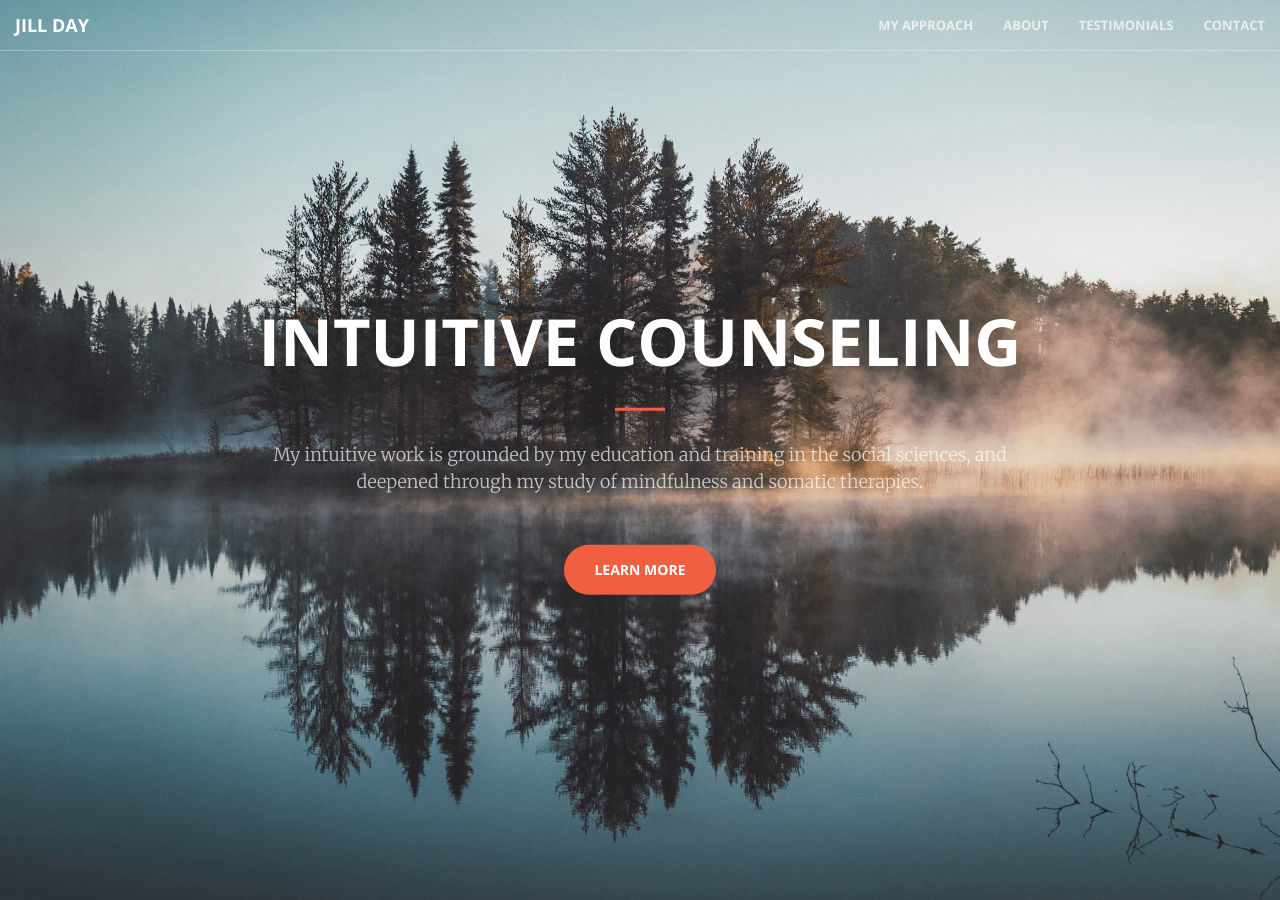
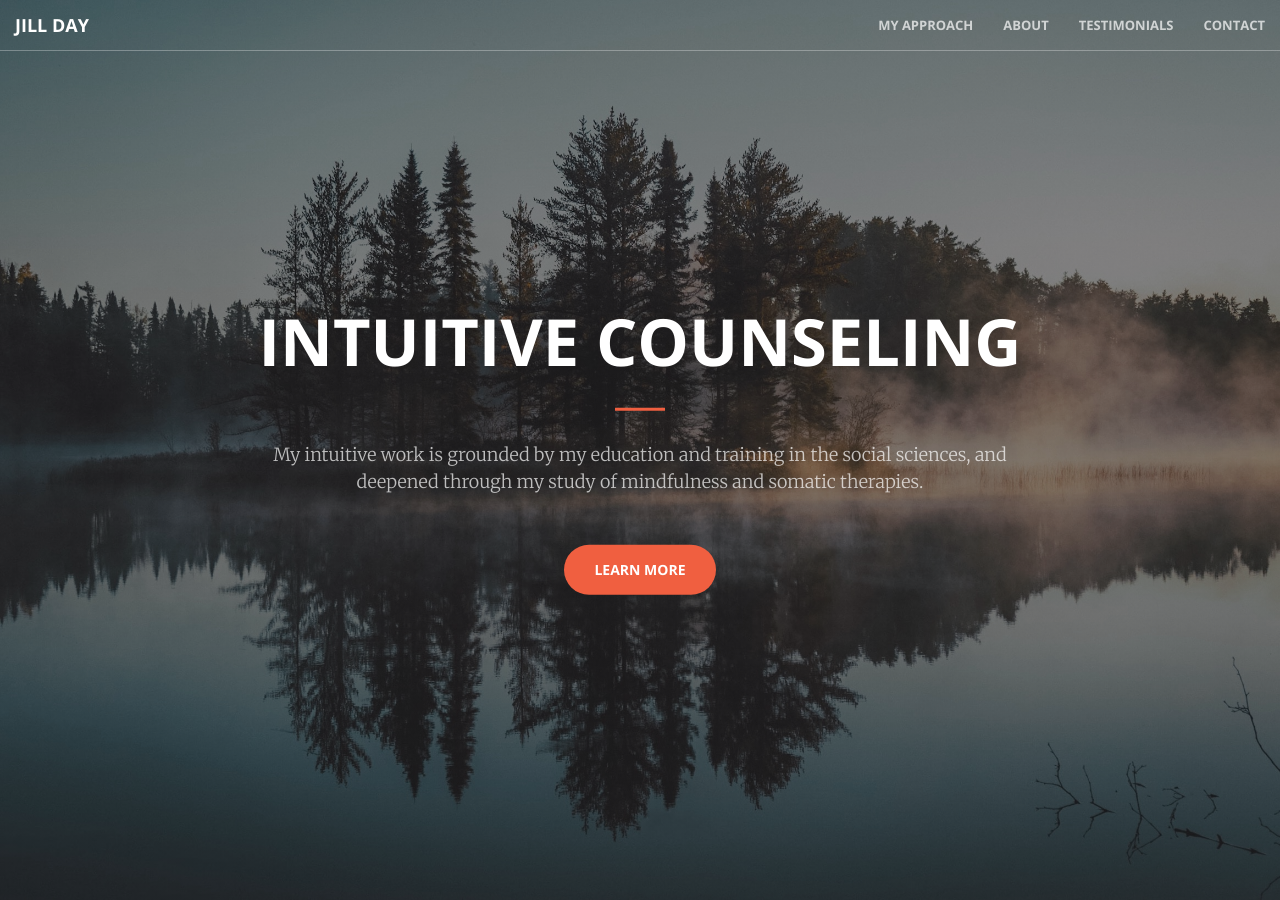
Before and after one commit to audreyshub/jilladay, a Jekyll site: the page built from index.html, in a window 1280 px wide and 900 px high. Built offline with Jekyll 4.4.1, drawn with Linux system fonts in a browser that asks for light colours.

Commit message:
add gradient to background

```diff
--- a/_sass/_base.scss
+++ b/_sass/_base.scss
@@ -167,7 +167,10 @@ header {
     min-height: auto;
     @include background-cover;
     background-position: center;
-    background-image: url('../img/juan-davila.jpg');
+    background-image: linear-gradient(
+                     rgba(20,20,20, .5),
+                     rgba(20,20,20, .5)),
+    url('../img/juan-davila.jpg');
     text-align: center;
     color: white;
     .header-content {
```
Also changed, not shown: img/kelly-sikkema.jpg (added), 1 other file.
